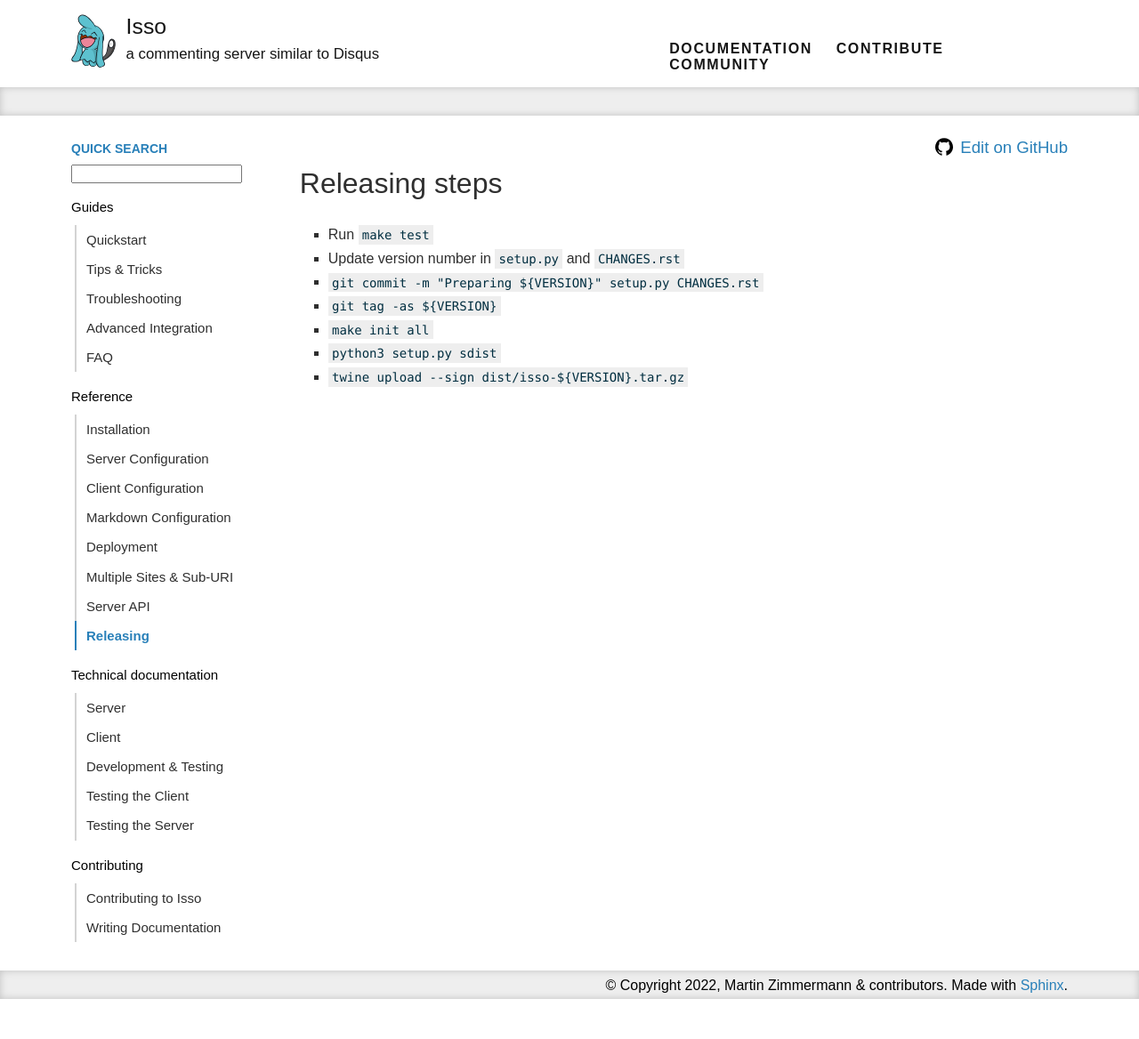
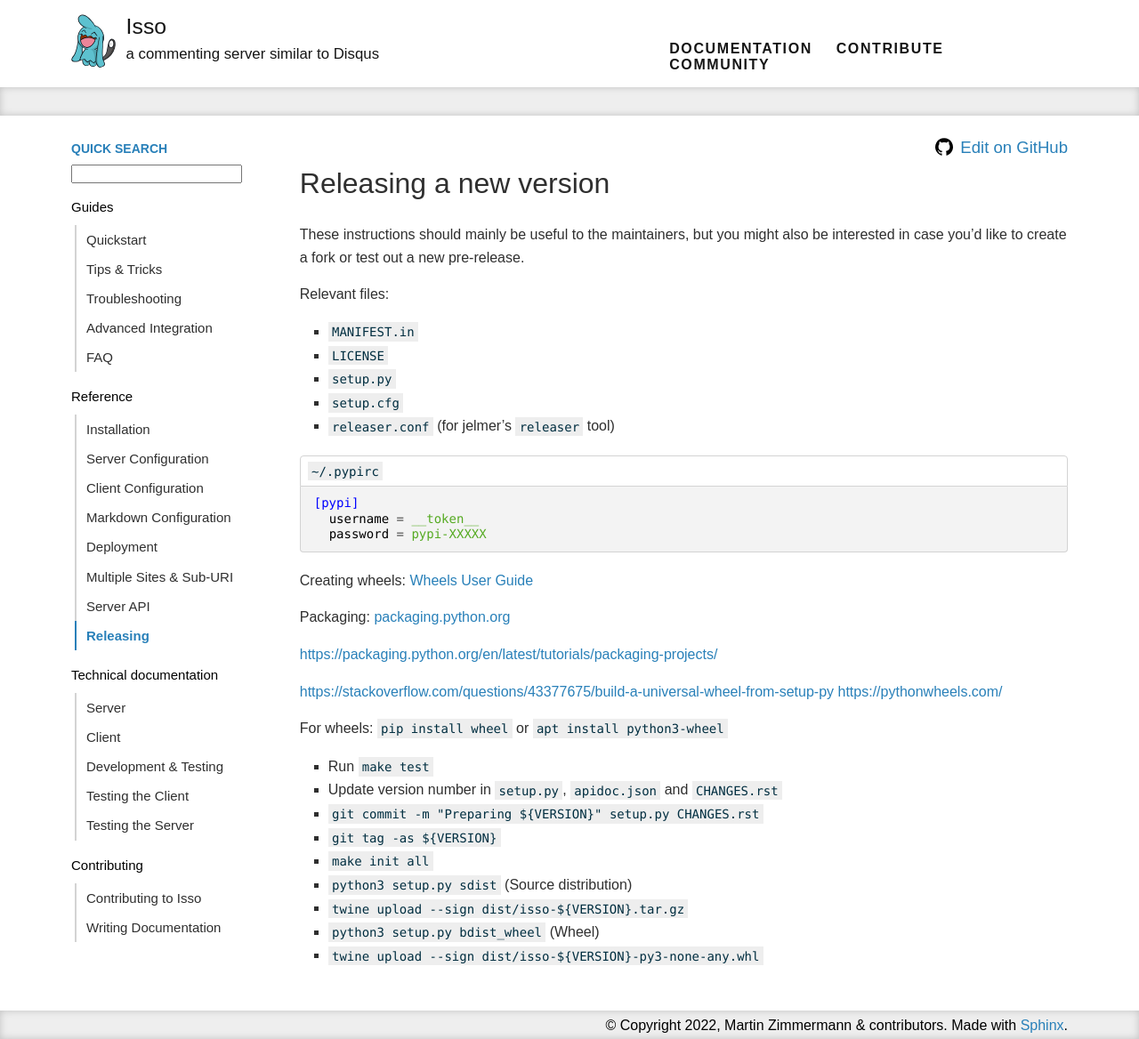
Before and after one commit to isso-comments/isso, a Sphinx documentation site: the page built from docs/docs/reference/releasing.rst, in a window 1280 px wide. Shown: the whole page at 89% size. Built offline with Sphinx 7.4.7, drawn with Linux system fonts in a browser that asks for light colours; before the commit the page ends 1123 px from its top, so only the background shows below that.

Commit message:
WIP releasing expand

```diff
--- a/docs/docs/reference/releasing.rst
+++ b/docs/docs/reference/releasing.rst
@@ -1,12 +1,45 @@
-:orphan:
+Releasing a new version
+=======================
 
-Releasing steps
-===============
+These instructions should mainly be useful to the maintainers, but you might
+also be interested in case you'd like to create a fork or test out a new
+pre-release.
+
+Relevant files:
+
+- ``MANIFEST.in``
+- ``LICENSE``
+- ``setup.py``
+- ``setup.cfg``
+- ``releaser.conf`` (for jelmer's ``releaser`` tool)
+
+.. code-block:: dosini
+   :caption: ``~/.pypirc``
+
+   [pypi]
+     username = __token__
+     password = pypi-XXXXX
+
+Creating wheels: `Wheels User Guide`_
+
+Packaging: `packaging.python.org`_
+
+.. _Wheels User Guide: https://wheel.readthedocs.io/en/stable/user_guide.html
+.. _packaging.python.org: https://packaging.python.org/en/latest/guides/distributing-packages-using-setuptools/
+
+https://packaging.python.org/en/latest/tutorials/packaging-projects/
+
+https://stackoverflow.com/questions/43377675/build-a-universal-wheel-from-setup-py
+https://pythonwheels.com/
+
+For wheels: ``pip install wheel`` or ``apt install python3-wheel``
 
 * Run ``make test``
-* Update version number in ``setup.py`` and ``CHANGES.rst``
+* Update version number in ``setup.py``, ``apidoc.json`` and ``CHANGES.rst``
 * ``git commit -m "Preparing ${VERSION}" setup.py CHANGES.rst``
 * ``git tag -as ${VERSION}``
 * ``make init all``
-* ``python3 setup.py sdist``
+* ``python3 setup.py sdist`` (Source distribution)
 * ``twine upload --sign dist/isso-${VERSION}.tar.gz``
+* ``python3 setup.py bdist_wheel`` (Wheel)
+* ``twine upload --sign dist/isso-${VERSION}-py3-none-any.whl``
```
